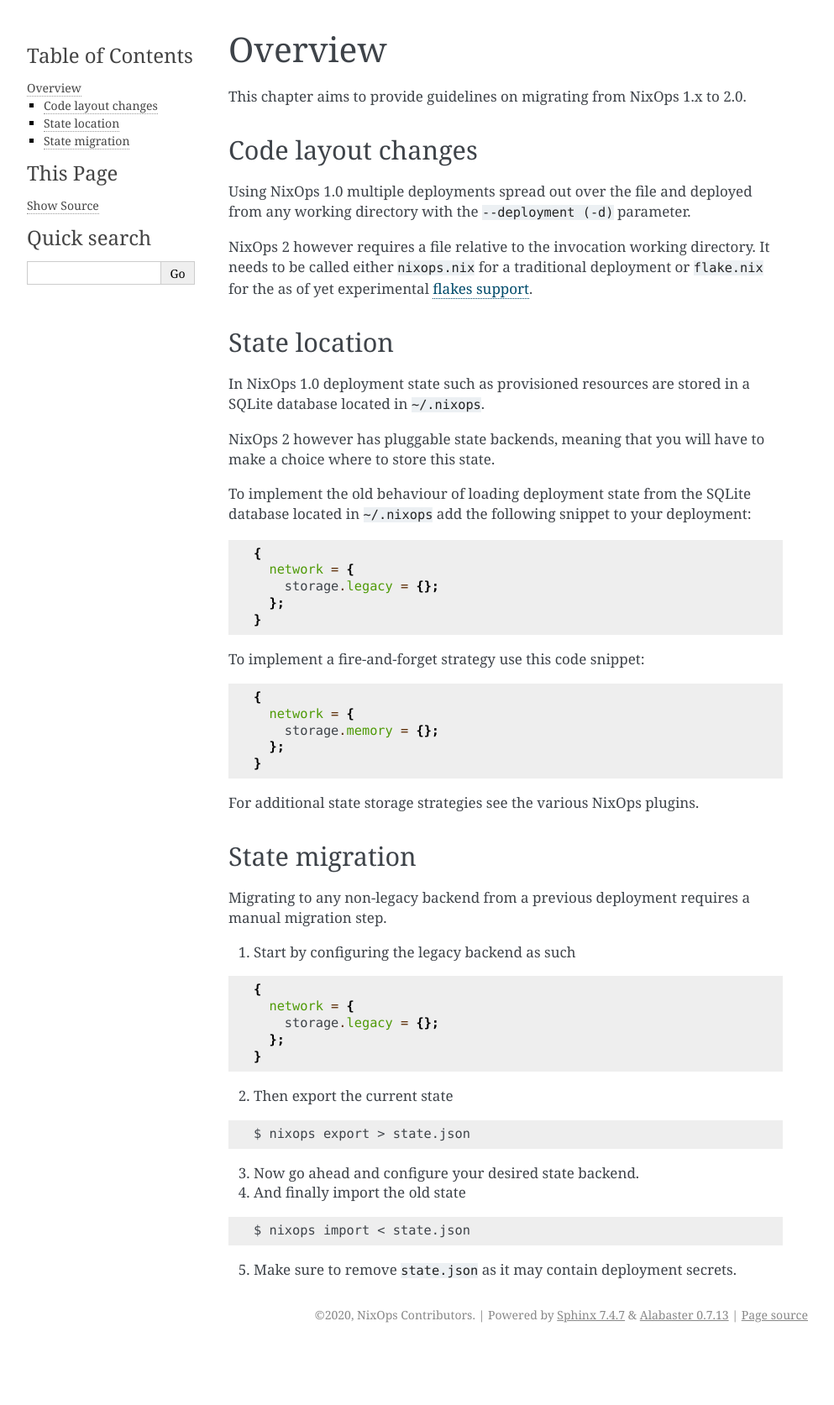
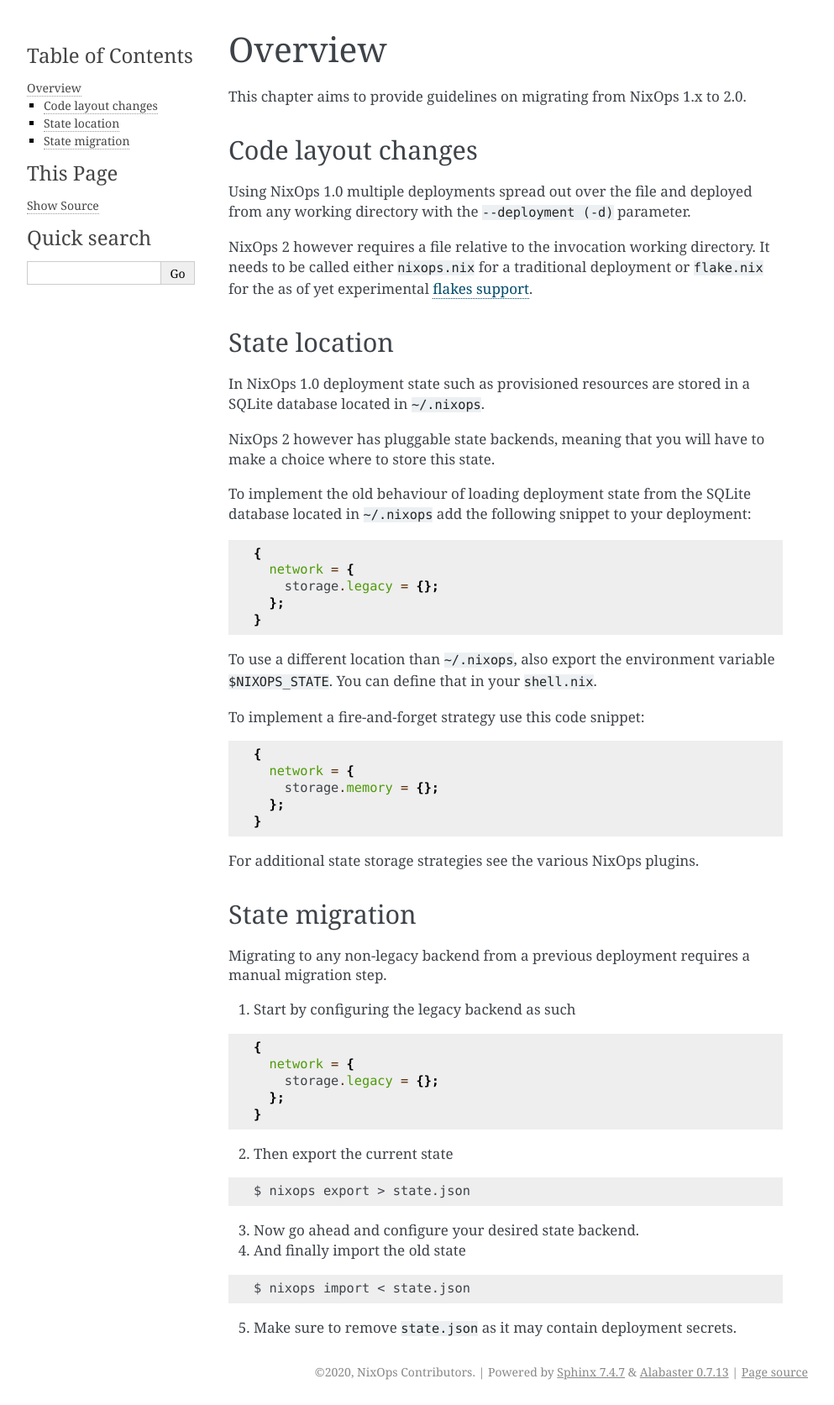
Before and after one commit to NixOS/nixops, a Sphinx documentation site: the page built from doc/manual/migrating.rst, in a window 1280 px wide. Shown: the whole page at 84% size, without its empty margins (148-1141 px from the left). Built offline with Sphinx 7.4.7, drawn with Linux system fonts in a browser that asks for light colours; pages that are not in the unit, such as notebooks, are missing from menus; before the commit the page ends 1605 px from its top, so only the background shows below that.

Commit message:
docs: mention `$NIXOPS_STATE`
As seen in https://github.com/NixOS/nixops/issues/1472, the current documented way to specify a different storage location does not really work.

However, one can add `$NIXOPS_STATE` and it works. Also this is a very comfortable options for integrating with i.e. devshell.

Thus I'm documenting it here, while the other issue gets fixed.

```diff
--- a/doc/manual/migrating.rst
+++ b/doc/manual/migrating.rst
@@ -39,6 +39,9 @@
        storage.legacy = {};
      };
    }
+
+To use a different location than ``~/.nixops``, also export the environment
+variable ``$NIXOPS_STATE``. You can define that in your ``shell.nix``.
 
 To implement a fire-and-forget strategy use this code snippet:
 
```
